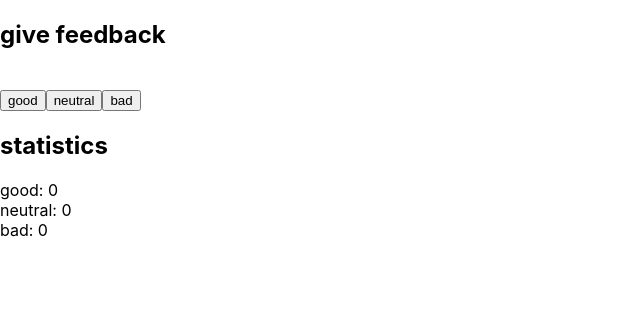
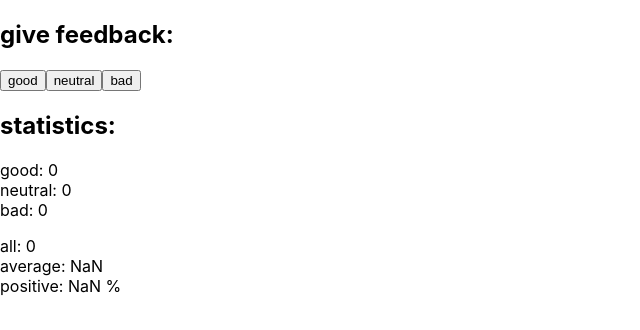
Before and after one commit to Pirnes/My-code, a React (Create React App) app in the folder Fullstack kurssi/Osa1/unicafe/: page / in a window 1280 px wide. Shown: the top 330 px of the page, without its empty margins (0-640 px from the left). Built offline with nearby package versions, Linux system fonts and the light colour scheme.

Commit message:
unicafe step2

```diff
--- a/Fullstack kurssi/Osa1/unicafe/src/App.js
+++ b/Fullstack kurssi/Osa1/unicafe/src/App.js
@@ -11,18 +11,26 @@ const App = () => {
   const [good, setGood] = useState(0)
   const [neutral, setNeutral] = useState(0)
   const [bad, setBad] = useState(0)
+  const all = good+neutral+bad
+  const average = (good - bad)/all
+  const positive = good/all*100+' %'
 
   return (
     <div>
-      <h2>give feedback</h2><br></br>
+      <h2>give feedback:</h2>
+      <p></p>
       <Button handleClick={() => setGood(good + 1)} text='good'/>
       <Button handleClick={() => setNeutral(neutral + 1)} text='neutral'/>
       <Button handleClick={() => setBad(bad + 1)} text='bad'/>
-      <br></br>
-      <h2>statistics</h2>
+      <p></p>
+      <h2>statistics:</h2>
       <Display value={good} text='good: '/>
       <Display value={neutral} text='neutral: '/>
       <Display value={bad} text='bad: '/>
+      <p></p>
+      <Display value={all} text='all: '/>
+      <Display value={average} text='average: '/>
+      <Display value={positive} text='positive: '/>
     </div>
   )
 }
```
